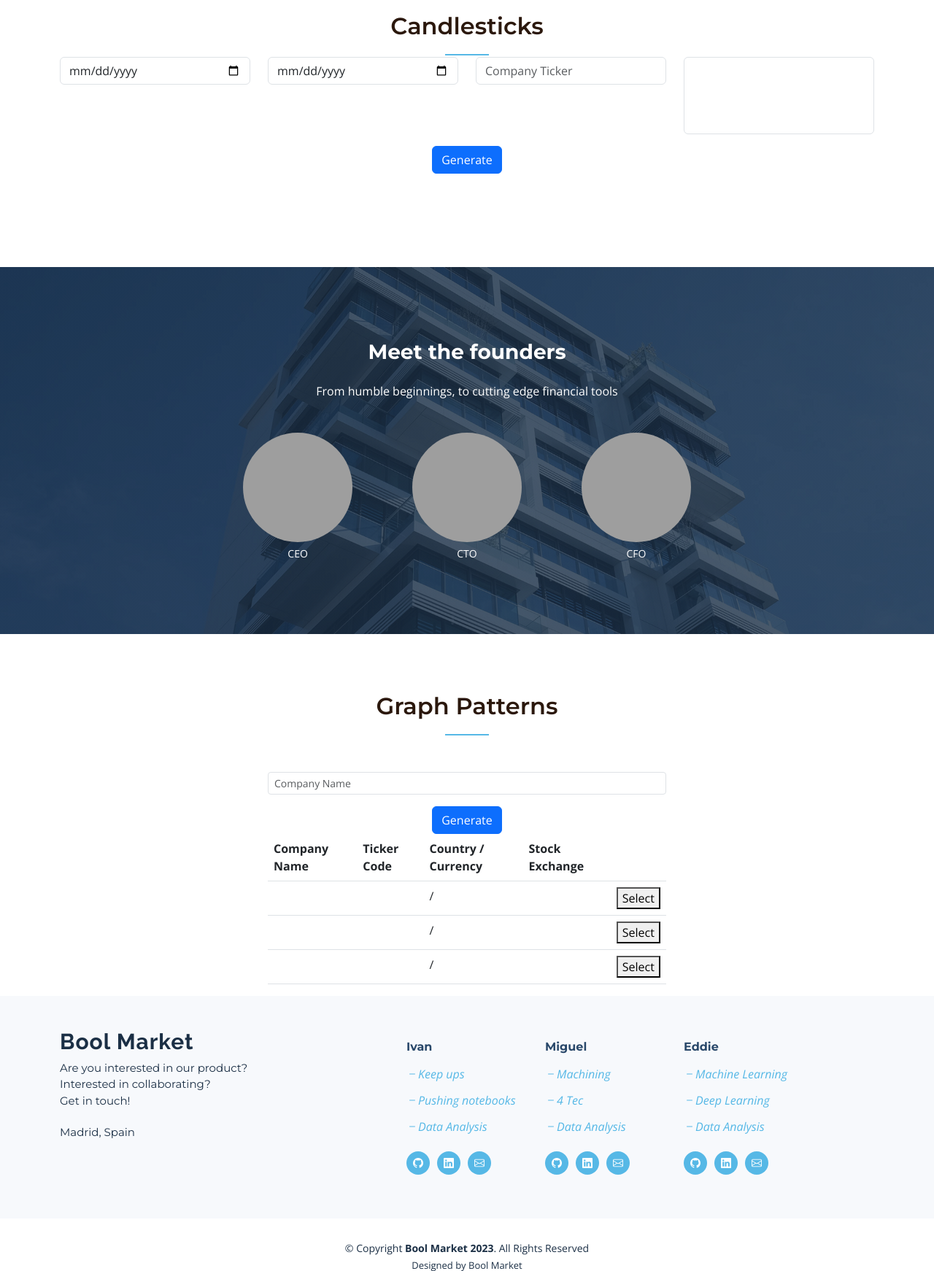
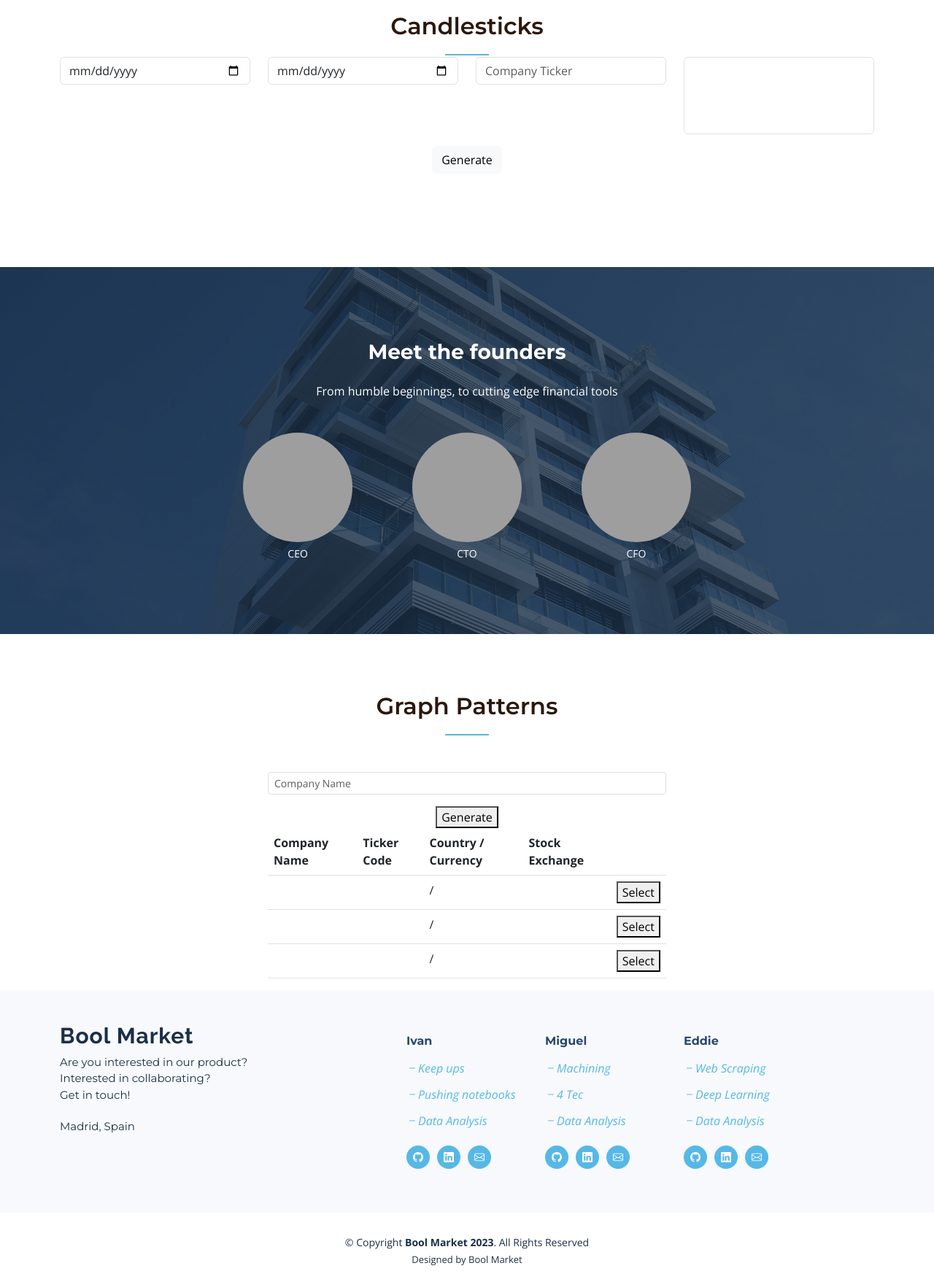
Before and after one commit to BigEd12/bool-market-web, a Flask app: page / in a window 1280 px wide. Shown: the part 1801-3543 px from the top of the page at 73% size. Run offline with Flask 3, Linux system fonts and the light colour scheme; lists and menus that the app fills with data are empty; some libraries are stand-ins or nearby versions; grey boxes are pictures that could not be loaded.

Commit message:
pattern design changes

```diff
--- a/templates/index.html
+++ b/templates/index.html
@@ -200,7 +200,7 @@
                   </div>
                 </div>
                 <div class="text-center mt-3"> <!-- Center the button -->
-                    <button id='update-button' type="submit" class="btn btn-primary">Generate</button>
+                    <button id='update-button' type="submit" class="btn btn-light">Generate</button>
                 </div>
             </form>
           </div>
@@ -271,7 +271,7 @@
                           </div>
                       {% endif %}
                       <div class="text-center mt-3">
-                        <button type="submit" class="btn btn-primary">Generate</button>
+                        <button type="submit" class="btn-light">Generate</button>
                     </div>
                   </div>
                   <!-- <div class="col-6">
@@ -463,7 +463,7 @@
           <div class="col-lg-2 col-6 footer-links">
             <h4>Eddie</h4>
             <ul>
-              <li><i class="bi bi-dash">Machine Learning</i></li>
+              <li><i class="bi bi-dash">Web Scraping</i></li>
               <li><i class="bi bi-dash">Deep Learning</i></li>
               <li><i class="bi bi-dash">Data Analysis</i></li>
             </ul>
```
